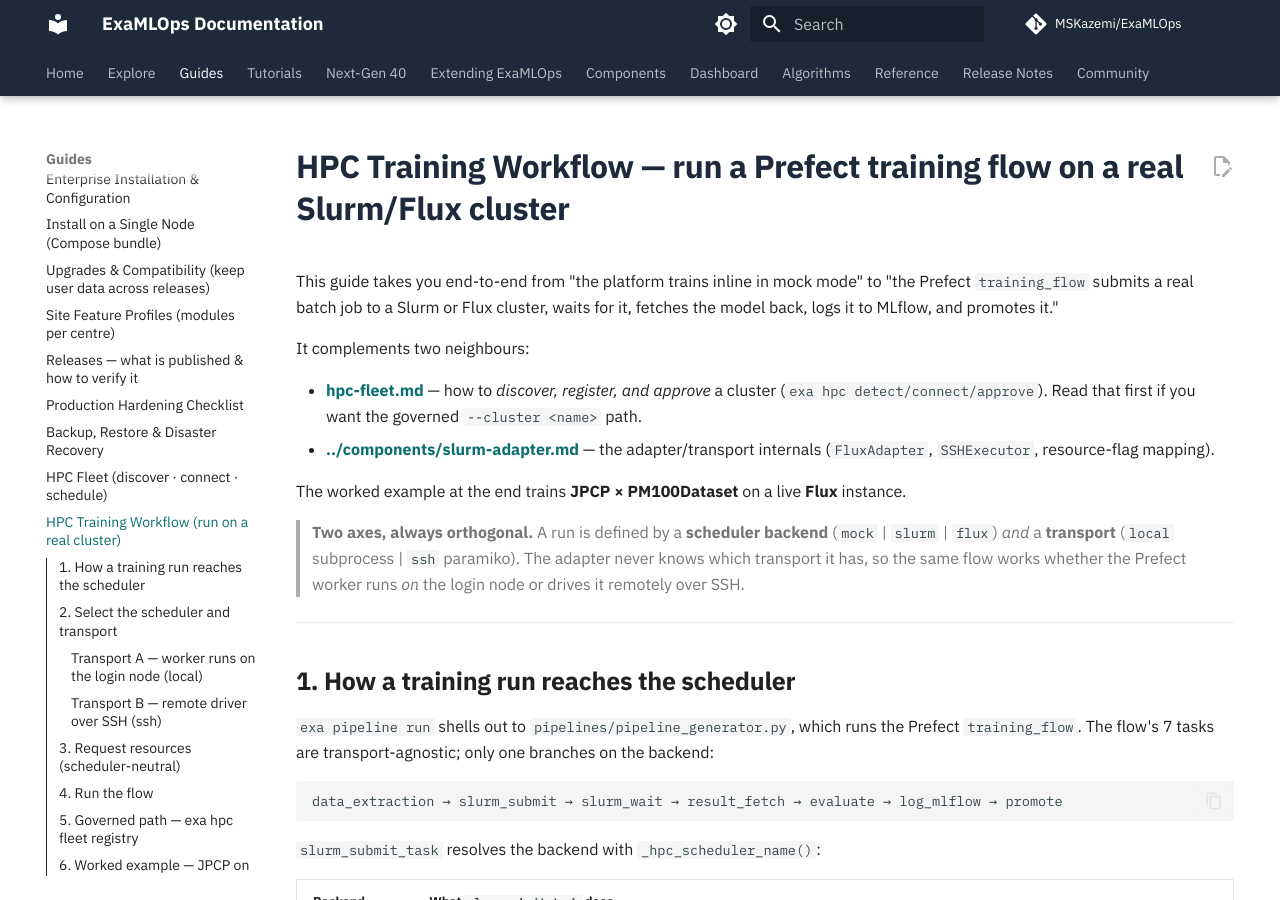
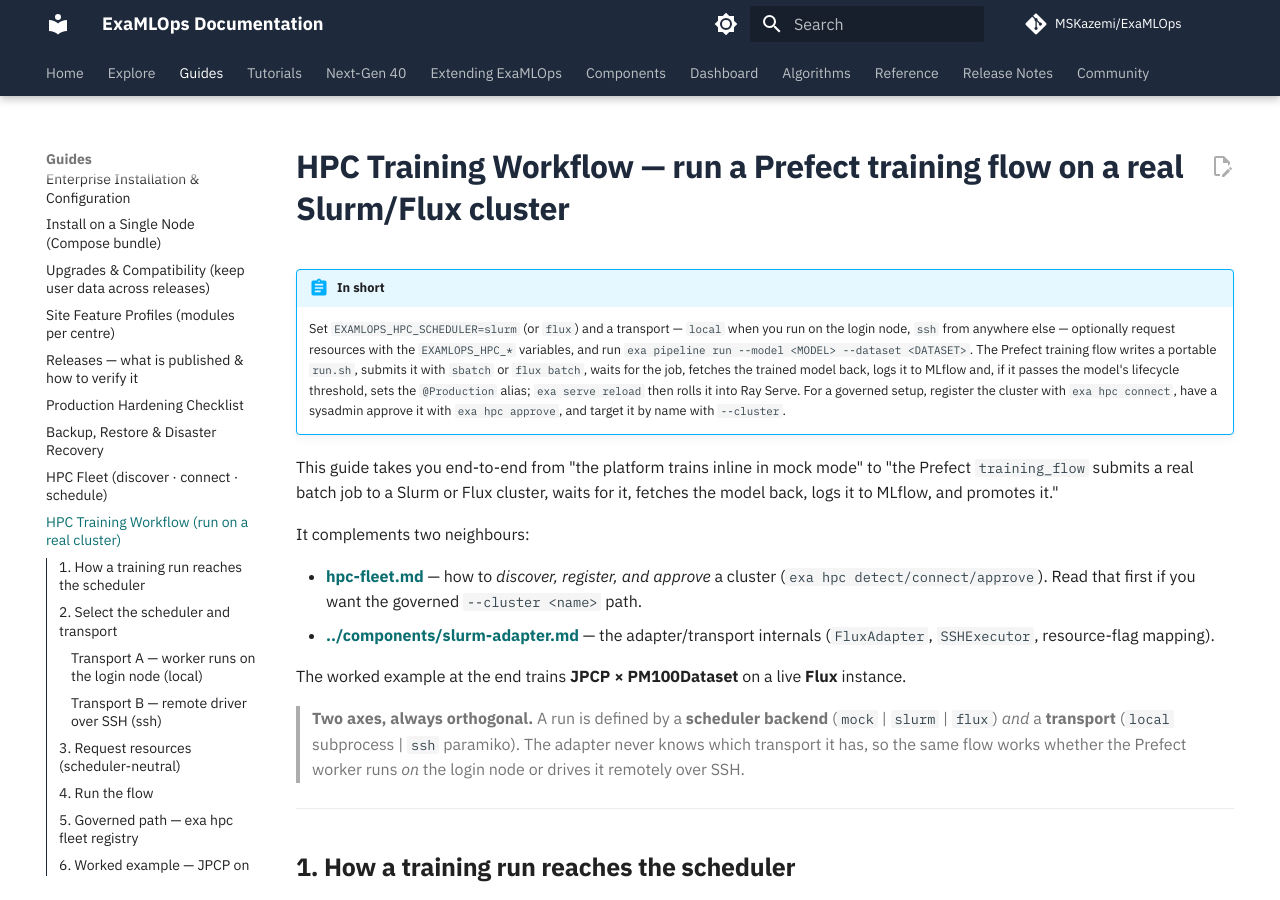
Before and after one commit to MSKazemi/ExaMLOps, an MkDocs documentation site: the page built from docs/guides/hpc-training-workflow.md, in a window 1280 px wide and 900 px high. Built offline with MkDocs 1.6.1 and Material for MkDocs 9.7.7, drawn with Linux system fonts in a browser that asks for light colours; nearby versions of some CDN libraries; comment, search, counter and statistics services are not loaded.

Commit message:
docs(guides): answer "how do I train on Slurm or Flux" up front, and fix the fleet example
The HPC training guide now opens with a short answer (scheduler + transport, resources, `exa pipeline run`, MLflow, promotion, `exa serve reload`, and the governed --cluster path) and carries a page description; llms.txt lists it as the how-to.
Its governed-path example connected a cluster named "hpc" and then approved and targeted "lxp", so a reader following it approved a cluster that did not exist. It now connects "lxp".

```diff
--- a/docs/guides/hpc-training-workflow.md
+++ b/docs/guides/hpc-training-workflow.md
@@ -1,4 +1,18 @@
+---
+description: "How to train an ML model on a Slurm or Flux HPC cluster with ExaMLOps: pick the scheduler and transport, request resources, run exa pipeline run, and let the flow submit the job, fetch the model, log it to MLflow and promote it for Ray Serve."
+---
+
 # HPC Training Workflow — run a Prefect training flow on a real Slurm/Flux cluster
+
+!!! abstract "In short"
+    Set `EXAMLOPS_HPC_SCHEDULER=slurm` (or `flux`) and a transport — `local` when you run on the
+    login node, `ssh` from anywhere else — optionally request resources with the `EXAMLOPS_HPC_*`
+    variables, and run `exa pipeline run --model <MODEL> --dataset <DATASET>`. The Prefect training
+    flow writes a portable `run.sh`, submits it with `sbatch` or `flux batch`, waits for the job,
+    fetches the trained model back, logs it to MLflow and, if it passes the model's lifecycle
+    threshold, sets the `@Production` alias; `exa serve reload` then rolls it into Ray Serve. For
+    a governed setup, register the cluster with `exa hpc connect`, have a sysadmin approve it with
+    `exa hpc approve`, and target it by name with `--cluster`.
 
 This guide takes you end-to-end from "the platform trains inline in mock mode" to
 "the Prefect `training_flow` submits a real batch job to a Slurm or Flux cluster, waits
--- a/docs/llms.txt
+++ b/docs/llms.txt
@@ -29,6 +29,7 @@
 - [Who decides](https://mskazemi.com/ExaMLOps/explore/decisions/): every human approval gate and the audit trail
 - [Follow a cluster job](https://mskazemi.com/ExaMLOps/explore/hpc/): how training lands on Slurm or Flux
 - [HPC fleet](https://mskazemi.com/ExaMLOps/guides/hpc-fleet/): discover, admit and place work on clusters
+- [Train on a Slurm or Flux cluster](https://mskazemi.com/ExaMLOps/guides/hpc-training-workflow/): step-by-step — scheduler + transport, resources, `exa pipeline run`, MLflow logging, promotion and Ray Serve reload
 
 ## Reference
 
```
Also changed, not shown: other parts of docs/guides/hpc-training-workflow.md (+1 -1 lines).
